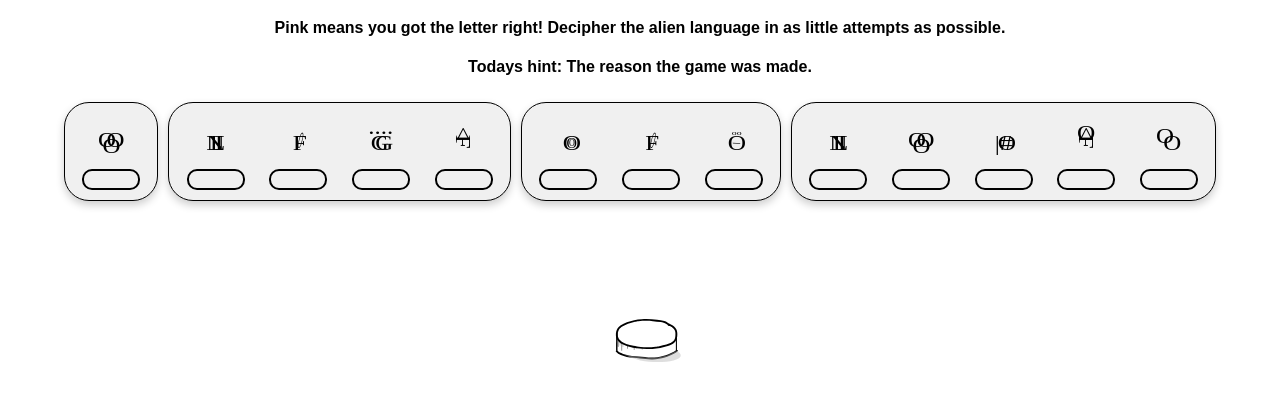
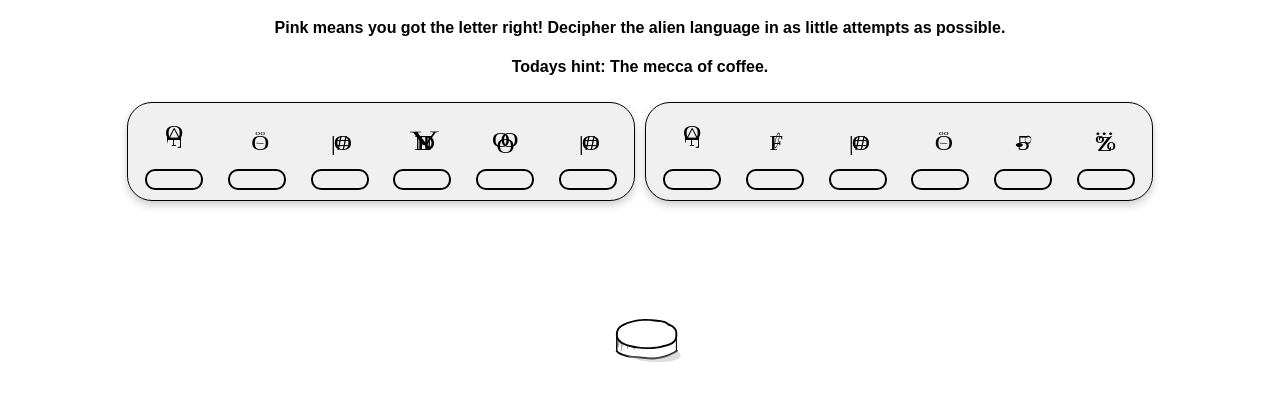
Before and after one commit to PierogiMuncher/Linduistics, a plain HTML site: page index.html in a window 1280 px wide. Shown: the part 89-490 px from the top of the page. Drawn offline with Linux system fonts and the light colour scheme.

Commit message:
Day 1
Day 0 was "I love you linda" hint: the reason the game was made

```diff
--- a/index.html
+++ b/index.html
@@ -9,7 +9,7 @@
 <body>
     <h1>Linduistics</h1>
     <h4>Pink means you got the letter right! Decipher the alien language in as little attempts as possible.</h4>
-    <h4>Todays hint: The reason the game was made.</h4>
+    <h4>Todays hint: The mecca of coffee.</h4>
     <div id="gameBoard"></div>
     <button id="checkButton" class="check-button" onclick="checkGuess()">
         <img src="ButtonUp.svg" alt="Check Guess">
--- a/script.js
+++ b/script.js
@@ -1,5 +1,5 @@
 const sentences = [
-"I love you Linda."
+"Dunkin donuts."
 ];
 const symbols = Array.from({length: 26}, (_, i) => `symbols/${i + 1}.svg`);
 let currentSentence = '';
```
